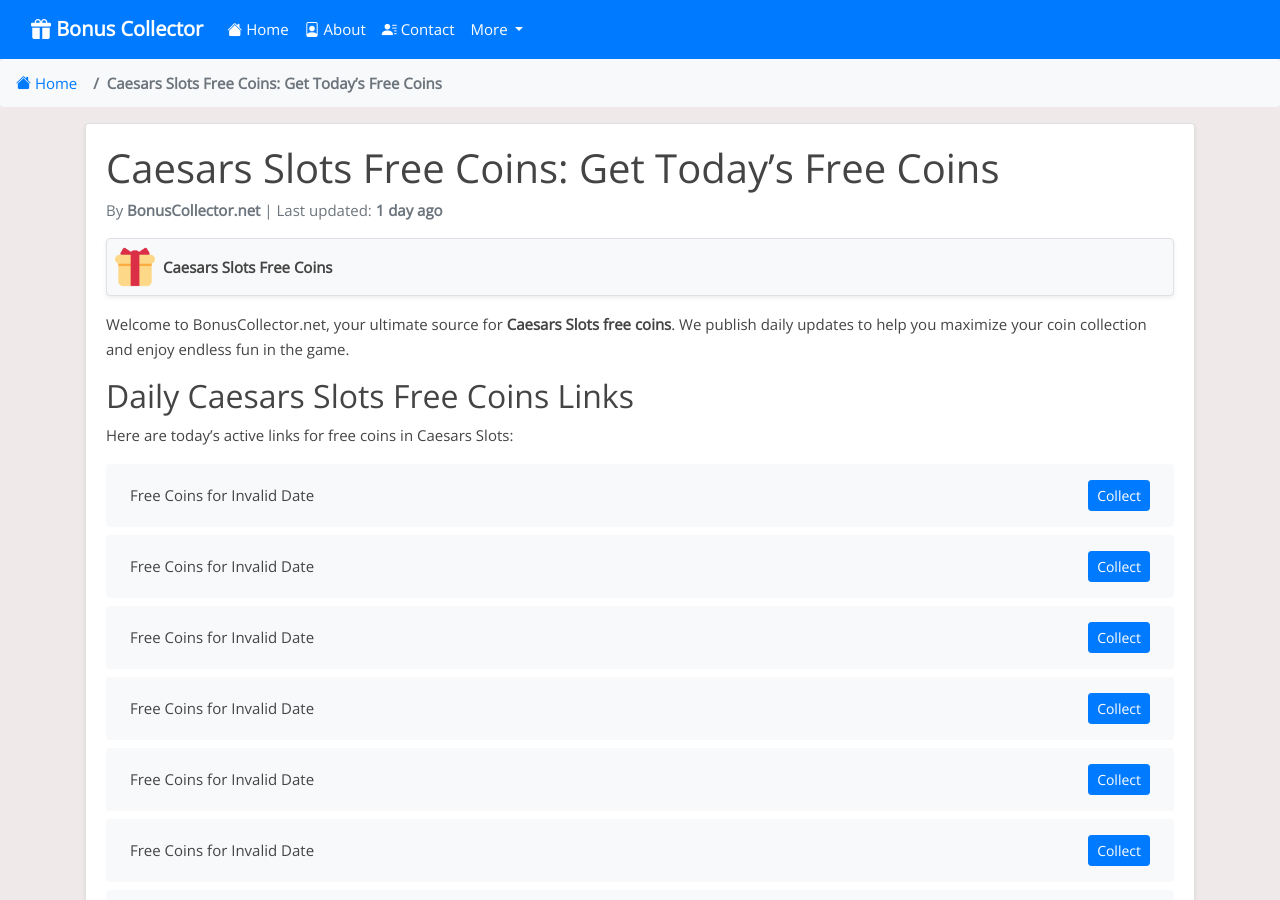
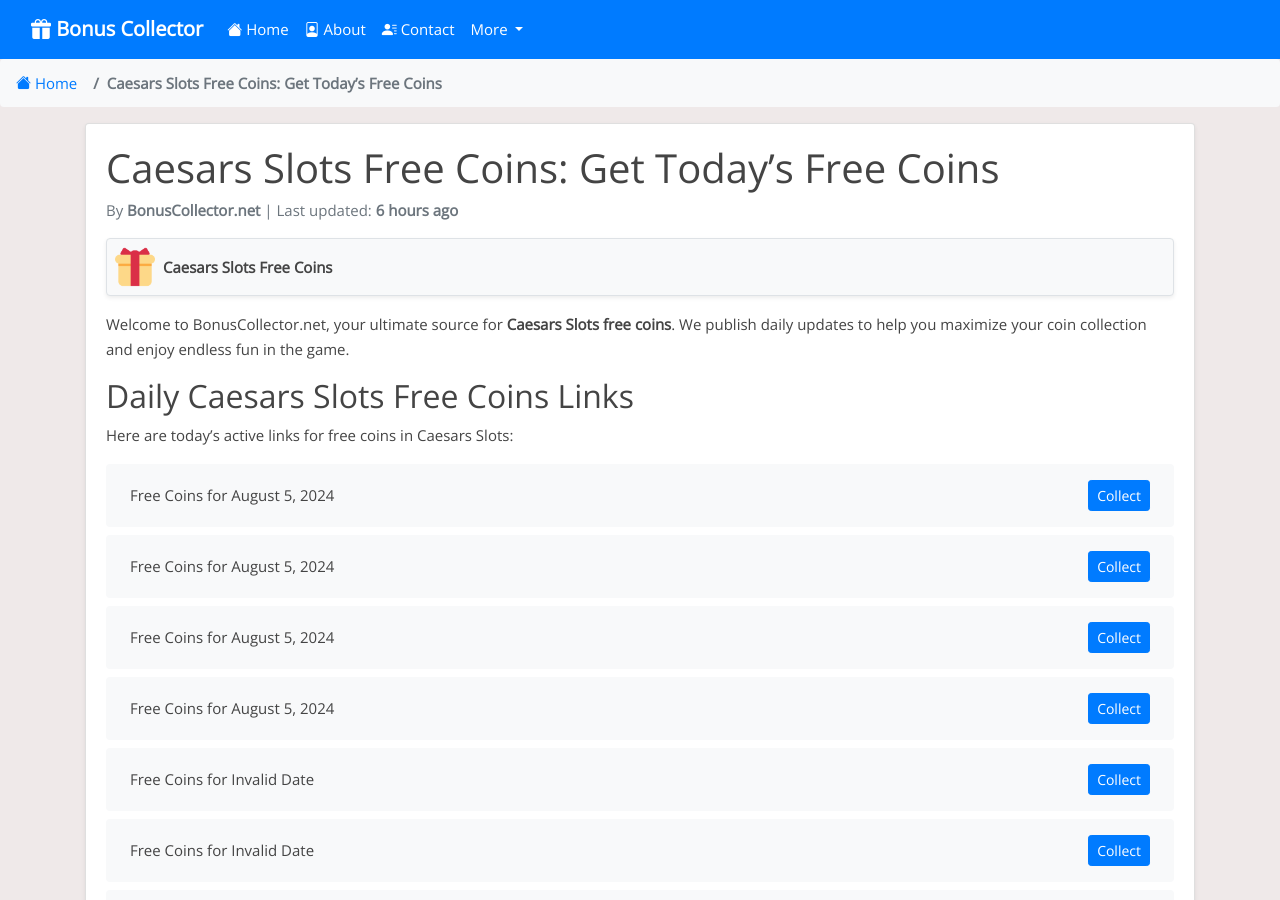
Before and after one commit to Prollad99/bs-net, a Jekyll site: the page built from _posts/2024-07-04-caesars-slots.md, in a window 1280 px wide and 900 px high. Built offline with Jekyll 4.4.1, drawn with Linux system fonts in a browser that asks for light colours; nearby versions of some CDN libraries; comment, search, counter and statistics services are not loaded; some of the changed text lies outside the part shown.

Commit message:
Update caesars-slots reward links and last modified date

```diff
--- a/_data/include_files.yml
+++ b/_data/include_files.yml
@@ -26,7 +26,7 @@
   last_modified: 2024-08-04 06:36:49
 
 caesars-slots.html:
-  last_modified: 2024-08-04 06:23:58
+  last_modified: 2024-08-05 04:08:55
 
 jackpot-world.html:
   last_modified: 2024-08-04 06:23:57
--- a/_includes/caesars-slots.html
+++ b/_includes/caesars-slots.html
@@ -1,4 +1,20 @@
 <ul class="list-group mt-3 mb-4">
+  <li class="list-group-item d-flex justify-content-between align-items-center">
+    <span>Free Coins for August 5, 2024</span>
+    <a href="https://d10x.co/CaesarsSlots/r5gqJ" class="btn btn-primary btn-sm">Collect</a>
+  </li>
+  <li class="list-group-item d-flex justify-content-between align-items-center">
+    <span>Free Coins for August 5, 2024</span>
+    <a href="https://d10x.co/CaesarsSlots/Is6L2" class="btn btn-primary btn-sm">Collect</a>
+  </li>
+  <li class="list-group-item d-flex justify-content-between align-items-center">
+    <span>Free Coins for August 5, 2024</span>
+    <a href="https://d10x.co/CaesarsSlots/wbAc4" class="btn btn-primary btn-sm">Collect</a>
+  </li>
+  <li class="list-group-item d-flex justify-content-between align-items-center">
+    <span>Free Coins for August 5, 2024</span>
+    <a href="https://d10x.co/CaesarsSlots/mRunY" class="btn btn-primary btn-sm">Collect</a>
+  </li>
   <li class="list-group-item d-flex justify-content-between align-items-center">
     <span>Free Coins for Invalid Date</span>
     <a href="https://d10x.co/CaesarsSlots/8simA" class="btn btn-primary btn-sm">Collect</a>
@@ -383,20 +399,4 @@
     <span>Free Coins for Invalid Date</span>
     <a href="https://d10x.co/CaesarsSlots/THjfA" class="btn btn-primary btn-sm">Collect</a>
   </li>
-  <li class="list-group-item d-flex justify-content-between align-items-center">
-    <span>Free Coins for Invalid Date</span>
-    <a href="https://d10x.co/CaesarsSlots/bSNz8" class="btn btn-primary btn-sm">Collect</a>
-  </li>
-  <li class="list-group-item d-flex justify-content-between align-items-center">
-    <span>Free Coins for Invalid Date</span>
-    <a href="https://caesarsgames.playtika.com/redirector/?coupon_token=1_3_1720522804198_a4ol85wp" class="btn btn-primary btn-sm">Collect</a>
-  </li>
-  <li class="list-group-item d-flex justify-content-between align-items-center">
-    <span>Free Coins for Invalid Date</span>
-    <a href="https://caesarsgames.playtika.com/redirector/?coupon_token=1_3_1720436403466_h7y28o5o" class="btn btn-primary btn-sm">Collect</a>
-  </li>
-  <li class="list-group-item d-flex justify-content-between align-items-center">
-    <span>Free Coins for August 3, 2024</span>
-    <a href="https://caesarsgames.playtika.com/redirector/?coupon_token=1_3_1720464970591_i0465kjr" class="btn btn-primary btn-sm">Collect</a>
-  </li>
 </ul>
```
Also changed, not shown: links-json/caesars-slots.json (+16 -13 lines).
